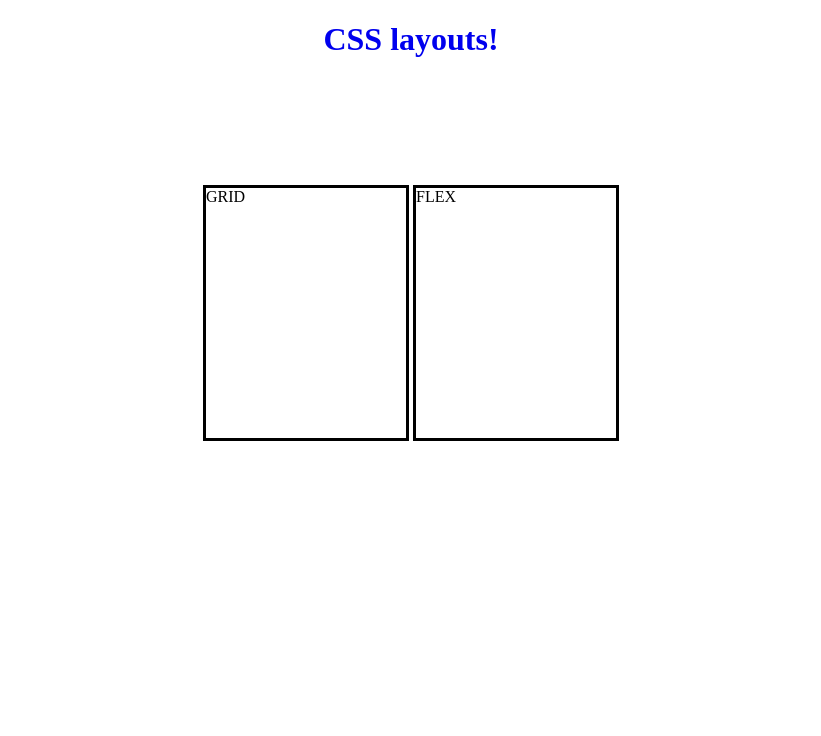
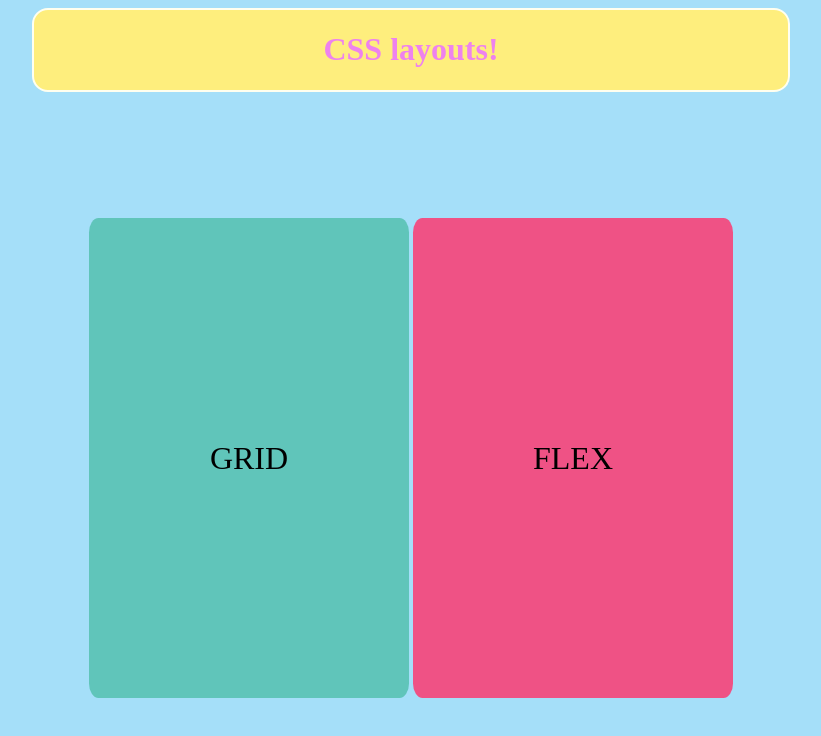
Before and after one commit to minsung521/CSSlayout, a plain HTML site: page index.html in a window 1280 px wide. Shown: the whole page, without its empty margins (229-1050 px from the left). Drawn offline with Linux system fonts and the light colour scheme.

Commit message:
css added

```diff
--- a/index.html
+++ b/index.html
@@ -11,8 +11,12 @@
 			<h1><a href="index.html">CSS layouts!</a></h1>
 		</div>
 		<div class="btns">
-			<div id="goto-grid">GRID</div>
-			<div id="goto-flex">FLEX</div>
+			<div id="goto-grid" class="btnframe">
+				<div class="txtinbtn">GRID</div>
+			</div>
+			<div id="goto-flex" class="btnframe">
+				<div class="txtinbtn">FLEX</div>
+			</div>
 		</div>
 		<script src="main.js"></script>
 	</body>
--- a/style.css
+++ b/style.css
@@ -1,16 +1,36 @@
+body {
+	background: #a5dff9;
+}
 .title {
 	text-align: center;
+	border: 2px solid ivory;
+	margin: auto 20%;
+	border-radius: 1em;
+	background: #feee7d;
 }
 .title a {
 	text-decoration: none;
+	color: violet;
 }
 .btns {
 	margin: 10% auto;
 	text-align: center;
 }
-.btns div {
+.btns .btnframe {
 	display: inline-flex;
-	border: 3px solid;
-	width: 200px;
-	height: 250px;
+	/* border: 3px solid ivory; */
+	border: none;
+	border-radius: 3%;
+	width: 20rem;
+	height: 30rem;
 }
+#goto-grid {
+	background: #60c5ba;
+}
+#goto-flex {
+	background: #ef5285;
+}
+.btns .txtinbtn {
+	margin: auto auto;
+	font-size: 2em;
+}
```
